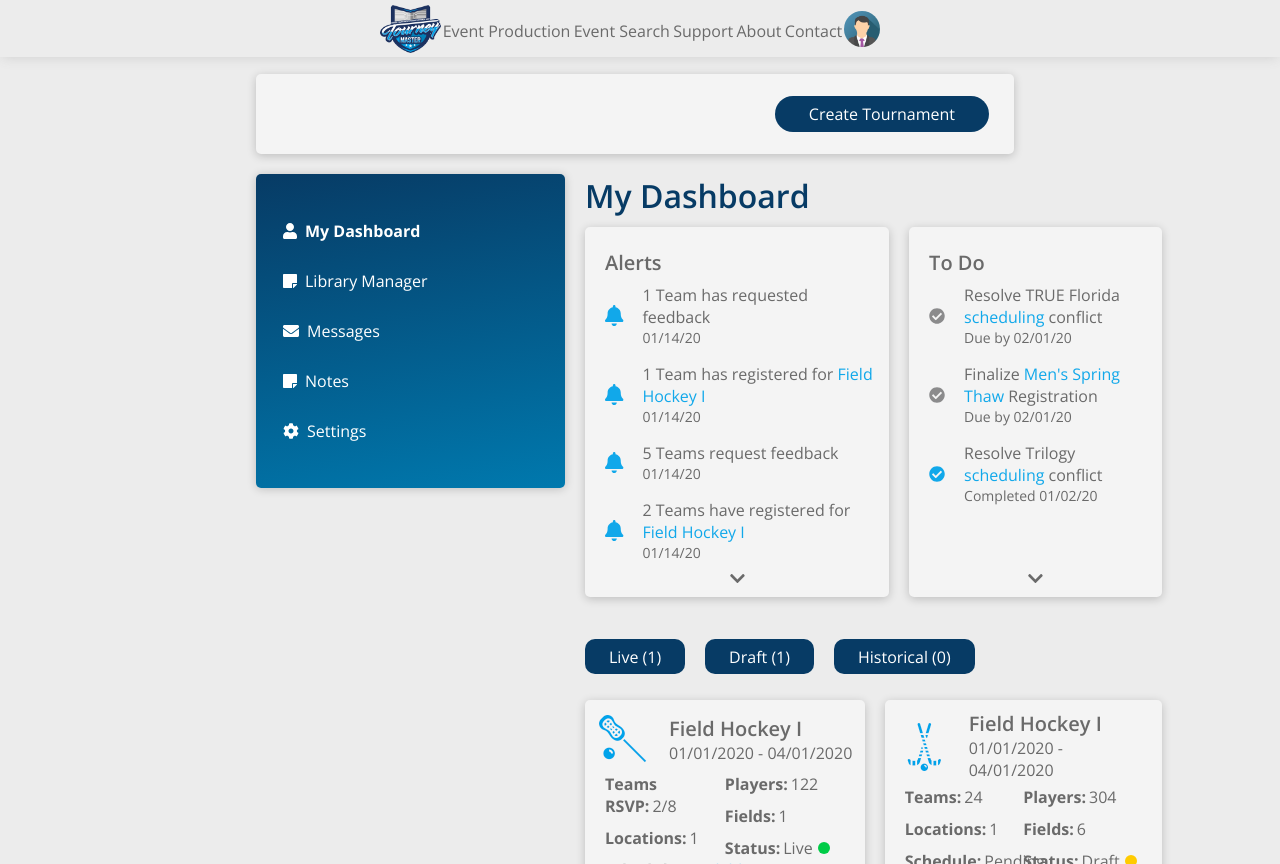
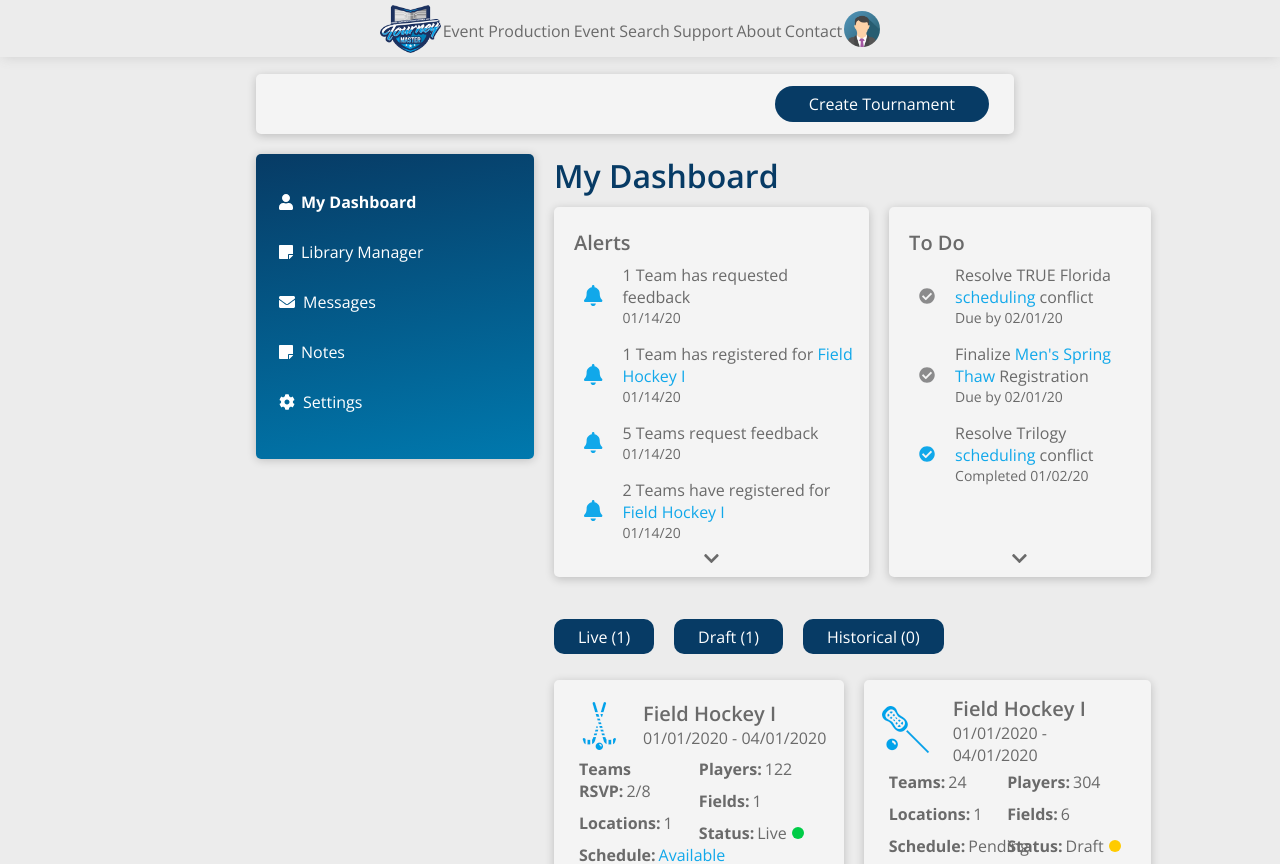
Before and after one commit to rostyk1331/tourney, a React (Create React App) app: page /page in a window 1280 px wide. Built offline with nearby package versions, Linux system fonts and the light colour scheme; no server answers; what aws-amplify would draw is missing.

Commit message:
improve styling

```diff
--- a/src/components/Dashboard/index.jsx
+++ b/src/components/Dashboard/index.jsx
@@ -131,7 +131,7 @@ class Dashboard extends React.Component {
                             <div className={classnames(styles['paper'], styles['tournament'])}>
                                 <div className={styles['tournament-info']}>
                                     <div className={styles['tournament-logo']}>
-                                        <img src={logo1} alt={'sport logo'}/>
+                                        <img src={logo2} alt={'sport logo'}/>
                                     </div>
                                     <div className={styles['tournament-title']}>
                                         <div className={styles['card-title']}>Field Hockey I</div>
@@ -177,7 +177,7 @@ class Dashboard extends React.Component {
                             <div className={classnames(styles['paper'], styles['tournament'])}>
                                 <div className={styles['tournament-info']}>
                                     <div className={styles['tournament-logo']}>
-                                        <img src={logo2} alt={'sport logo'}/>
+                                        <img src={logo1} alt={'sport logo'}/>
                                     </div>
                                     <div className={styles['tournament-title']}>
                                         <div className={styles['card-title']}>Field Hockey I</div>
--- a/src/components/Dashboard/styles.module.scss
+++ b/src/components/Dashboard/styles.module.scss
@@ -35,7 +35,7 @@
     flex: 0 0 auto;
     flex-direction: column;
     height: 100%;
-    padding: 32px 27px;
+    padding: 23px 0px 32px 23px;
     background: linear-gradient(169.56deg, #073B65 0%, #0079AE 100%);
     box-shadow: 0 1px 10px 0 rgba(0,0,0,0.2);
     .item {
@@ -86,8 +86,7 @@
     align-items: center;
     color: #11a8ea;
     margin: 5px;
-    margin-right: 19px;
-    margin-left: 10px;
+    margin: 0 20px;
 }
 
 .alert-logo {
@@ -142,7 +141,7 @@
 }
 
 .main-menu {
-    height: 60px;
+    height: 40px;
     display: flex;
     justify-content: flex-end;
     padding-right: 25px;
@@ -188,6 +187,7 @@
         flex: 1 1 auto;
         flex-direction: column;
         width: 50%;
+        padding: 15px;
     }
     .card-title {
         margin: 0
```
